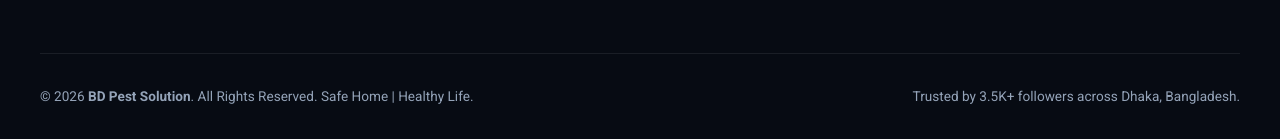
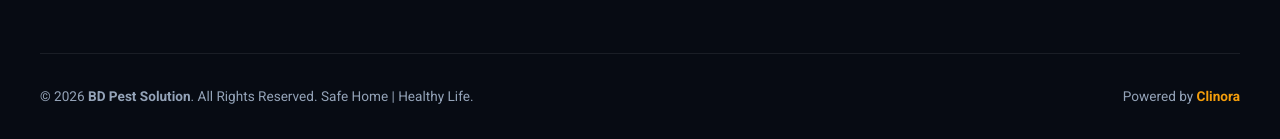
Before and after one commit to mamun-ethan/BD-Pest-Solutions, a plain HTML site: page index.html in a window 1280 px wide. Shown: the part 8186-8325 px from the top of the page. Drawn offline with Linux system fonts and the light colour scheme.

Commit message:
added clinora at footer

```diff
--- a/assets/css/style.css
+++ b/assets/css/style.css
@@ -1558,6 +1558,17 @@ textarea.form-control {
   flex-wrap: wrap;
   gap: 1rem;
   font-size: 0.85rem;
+}
+
+.footer-bottom a {
+  color: var(--color-gold);
+  font-weight: 600;
+  transition: var(--transition);
+}
+
+.footer-bottom a:hover {
+  color: var(--color-gold-light);
+  text-decoration: underline;
 }
 
 /* ==========================================================================
--- a/index.html
+++ b/index.html
@@ -1204,7 +1204,7 @@
           &copy; 2026 <strong>BD Pest Solution</strong>. All Rights Reserved. Safe Home | Healthy Life.
         </div>
         <div>
-          Trusted by 3.5K+ followers across Dhaka, Bangladesh.
+          Powered by <a href="https://clinora.xyz" target="_blank" rel="noopener noreferrer">Clinora</a>
         </div>
       </div>
     </div>
```
